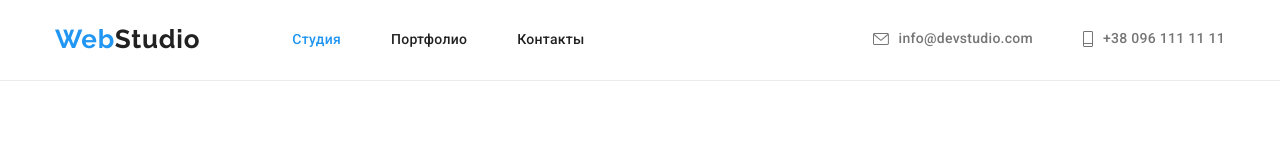
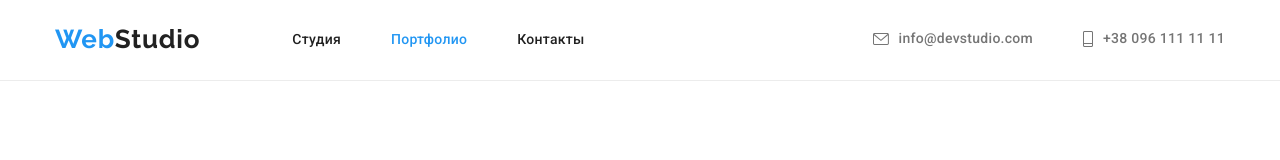
Before and after one commit to boninya/goit-markup-hw-04, a plain HTML site: page portfolio.html in a window 1280 px wide. Shown: the top 160 px of the page. Drawn offline with nearby package versions, Linux system fonts and the light colour scheme.

Commit message:
change  current

```diff
--- a/portfolio.html
+++ b/portfolio.html
@@ -20,8 +20,8 @@
       <a lang="en" class="logo link" href="./index.html">  Web<span class="logo-second-color">Studio</span>  </a>
       <nav class="navigation">
       <ul class="nav-list list">
-          <li class="nav-list-item"><a class="link nav-link-item current" href="./index.html"> Студия </a></li>
-          <li class="nav-list-item"><a class="link nav-link-item" href="./portfolio.html"> Портфолио</a></li>
+          <li class="nav-list-item"><a class="link nav-link-item" href="./index.html"> Студия </a></li>
+          <li class="nav-list-item"><a class="link nav-link-item current" href="./portfolio.html"> Портфолио</a></li>
           <li class="nav-list-item"><a class="link nav-link-item" href="">  Контакты </a></li>
       </ul>
       </nav>
```
